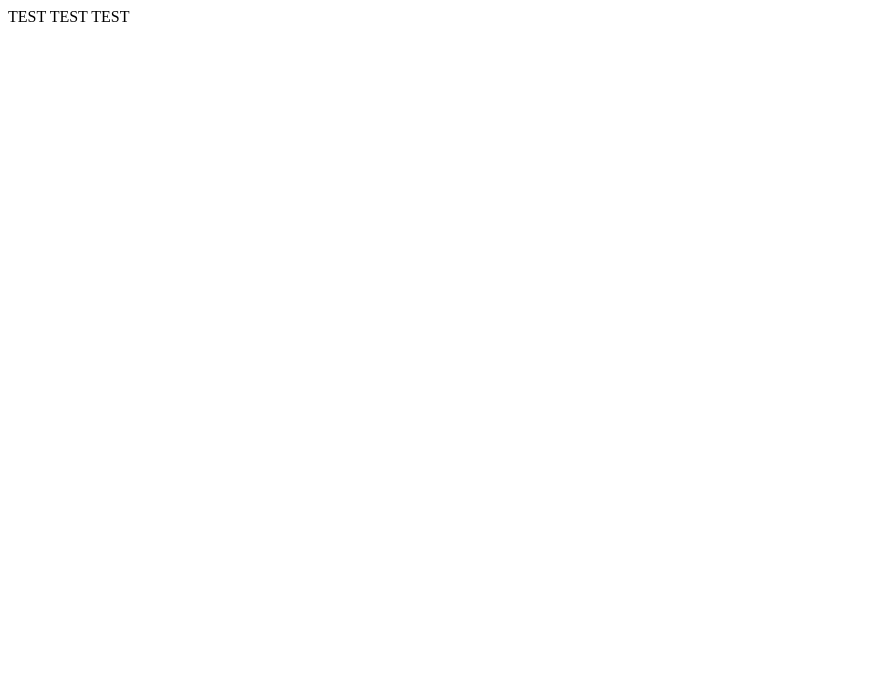
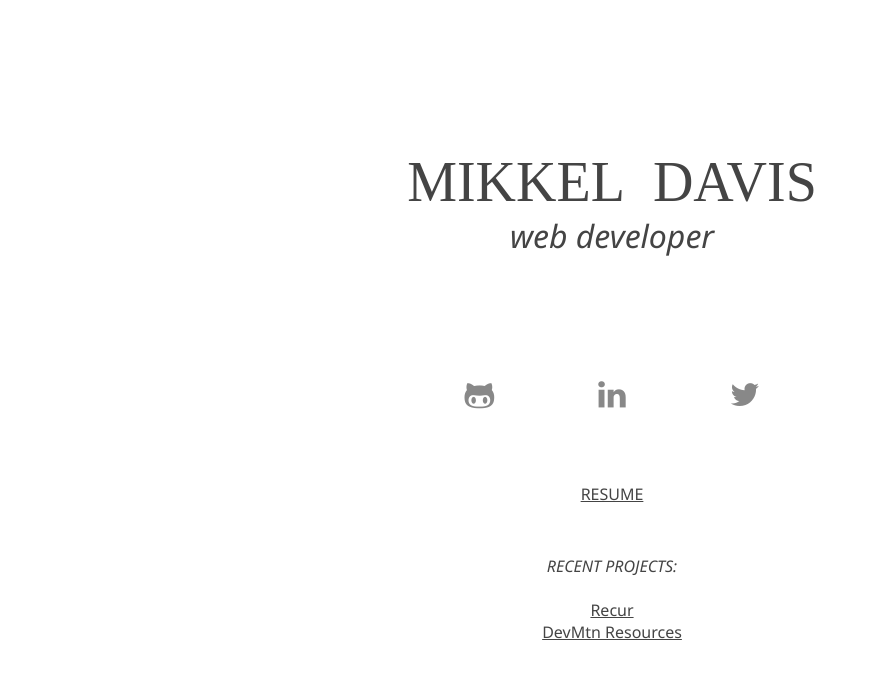
Before and after one commit to mikkelrd/mikkelrd.github.io, a plain HTML site: page index.html in a window 1280 px wide. Shown: the whole page, without its empty margins (0-869 px from the left). Drawn offline with nearby package versions, Linux system fonts and the light colour scheme; a web font is replaced by a local one.

Commit message:
ready to go live with basic site

```diff
--- a/index.html
+++ b/index.html
@@ -1,8 +1,43 @@
 <!DOCTYPE html>
-<html>
+<html ng-app="mrd">
   <head>
+    <title>Mikkel R. Davis | web developer</title>
+    <link rel="stylesheet" type="text/css" href="http://fonts.googleapis.com/css?family=Sura" >
+    <link rel="stylesheet" type="text/css" href="http://fonts.googleapis.com/css?family=Noto+Sans:400,400italic" >
+    <link rel="stylesheet" href="https://maxcdn.bootstrapcdn.com/font-awesome/4.4.0/css/font-awesome.min.css" >
+    <link rel="stylesheet" href="https://cdnjs.cloudflare.com/ajax/libs/animate.css/3.4.0/animate.min.css" >
+    <link rel="stylesheet" href="main.css" >
   </head>
   <body>
-    TEST TEST TEST
+    <div id="main">
+      <div id="title">
+        <div id="name">MIKKEL&nbsp;&nbsp;DAVIS</div>
+        <div id="subtitle">web developer</div>
+      </div>
+      <br>
+      <div id="fade-container" class="animated fadeIn">
+        <div id="links">
+          <a href="http://www.github.com/mikkelrd"><i class="fa fa-github-alt"></i></a>
+          <a href="http://www.linkedin.com/in/mikkelrd"><i class="fa fa-linkedin"></i></a>
+          <a href="http://www.twitter.com/mikkelrd"><i class="fa fa-twitter"></i></a>
+        </div>
+        <br>
+        <a href="MRDavisResume.pdf">RESUME</a>
+        <br>
+        <div id="projects">
+          <span style="font-style: italic">RECENT PROJECTS:</span>
+          <br>
+          <br>
+          <a href="http://www.github.com/mikkelrd/recur">Recur</a>
+          <br>
+          <a href="">DevMtn Resources</a>
+        </div>
+      </div>
+    </div>
+
+    <!-- <div class="box" scroll-box></div> -->
+
+    <script src="https://cdnjs.cloudflare.com/ajax/libs/angular.js/1.4.4/angular.js" ></script>
+    <script src="ngApp.js" ></script>
   </body>
 </html>
--- /dev/null
+++ b/main.css
@@ -0,0 +1,80 @@
+* {
+  /*outline: 2px solid red;*/
+  /*-webkit-box-sizing: border-box;
+  -moz-box-sizing: border-box;
+  -ms-box-sizing: border-box;
+  -o-box-sizing: border-box;
+  box-sizing: border-box;*/
+  font-family: 'Noto Sans', sans-serif;
+  text-align: center;
+  color: #444;
+}
+
+/*html {
+  height: 100vh;
+  width: 100vw;
+  margin: 0 auto;
+}*/
+
+body {
+  height: 100%;
+  width: 100%;
+  margin: 0 auto;
+}
+
+#main {
+  height: 100%;
+  width: 80%;
+  padding: 100px;
+}
+
+#main div {
+  margin: 50px auto;
+}
+
+#title div {
+  margin: 0 auto;
+}
+
+#name {
+  font-family: 'Sura', serif;
+  font-size: 3.5em;
+}
+
+#subtitle {
+  font-style: italic;
+  font-size: 2em;
+}
+
+#fade-container {
+    -webkit-animation-delay: 1s;
+    -moz-animation-delay: 1s;
+    -ms-animation-delay: 1s;
+    -o-animation-delay: 1s;
+    animation-delay: 1s;
+}
+
+#links i {
+  margin: auto 50px;
+  font-size: 2em;
+  color: #888;
+}
+a i:hover {
+  color: #000;
+}
+
+
+
+
+/*body {
+  height: 1000vh;
+}
+
+.box {
+  width: 2%;
+  height: 2%;
+  background-color: gray;
+  position: fixed;
+  top: 49%;
+  left: 101vw;
+}*/
--- /dev/null
+++ b/ngApp.js
@@ -0,0 +1,28 @@
+angular
+  .module('mrd', [])
+
+  .directive('scrollBox', function(){
+    return {
+      link: function(scope, elem, attrs){
+        var top = 49;
+        var left = 101;
+        // var h = elem.prop('offsetHeight');
+        // var w = elem.prop('offsetWidth');
+        var h = 2;
+        var w = 2;
+        var y = 0;
+        angular.element(window).on('scroll', function(){
+          if (window.scrollY > y) {h++; w++; top = 50 - (w / 2); left--;}
+          if (window.scrollY < y) {h--; w--; top = 50 - (w / 2); left++;}
+          elem.css({
+            'height': h + '%',
+            'width': w + '%',
+            'top': top + '%',
+            'left': left + '%'
+          });
+          y = window.scrollY;
+          console.log(y);
+        });
+      }
+    };
+  });
--- a/resume.css
+++ b/resume.css
@@ -1,6 +1,6 @@
 body {
   height: 11in;
-  width: 100vh;
+  width: 100vw;
   margin: 0 auto;
   background: #aaa;
 }
@@ -9,5 +9,6 @@ body {
     height: 11in;
     width: 8.5in;
     margin: auto;
+    padding: 1in;
     background: #fff;
 }
```
Also changed, not shown: resume.html (+12 -1 lines), 1 other file.
